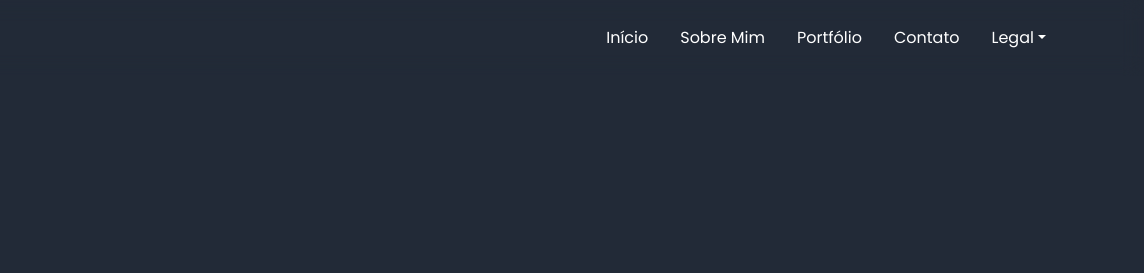
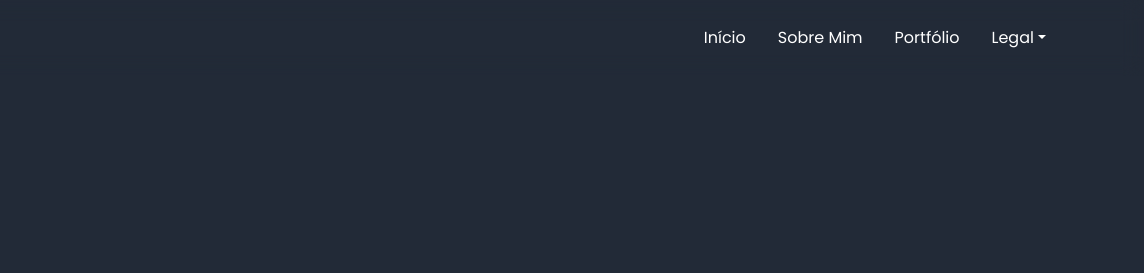
Before and after one commit to renato7negocios/site_profissional_gitpages.io, a plain HTML site: page index.html in a window 1280 px wide. Shown: the top 273 px of the page, 136-1280 px from the left. Drawn offline with nearby package versions, Linux system fonts and the light colour scheme.

Commit message:
removendo contato

```diff
--- a/index.html
+++ b/index.html
@@ -32,8 +32,8 @@
                     <li class="nav-item">
                         <a class="nav-link" href="#" onclick="showPage('portfolio')">Portfólio</a>
                     </li>
-                    <li class="nav-item">
-                        <a class="nav-link" href="#" onclick="showPage('contato')" >Contato</a>
+                    <!-- <li class="nav-item">
+                        <a class="nav-link" href="#" onclick="showPage('contato')" >Contato</a> -->
                     </li>
                     <li class="nav-item dropdown">
                         <a class="nav-link dropdown-toggle" href="#" role="button" data-bs-toggle="dropdown">Legal</a>
```
